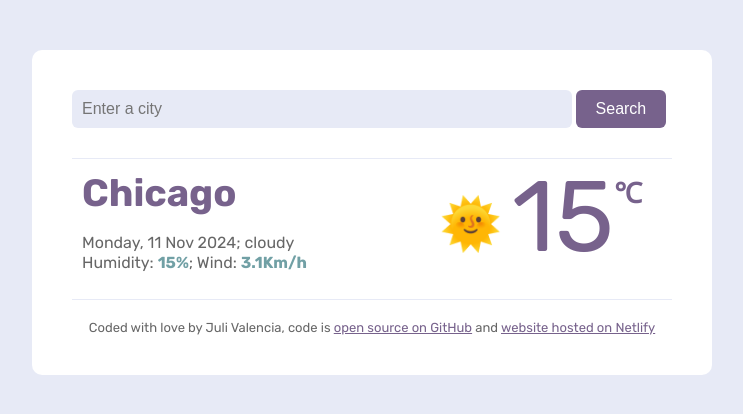
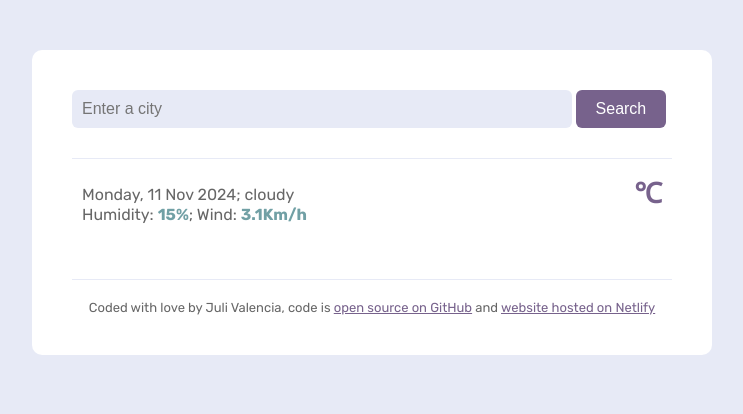
Before and after one commit to juligeyash/SheCodesPlus_my_weather_app_JV, a plain HTML site: page index.html in a window 1280 px wide. Shown: the whole page, without its empty margins (268-1011 px from the left). Drawn offline with nearby package versions, Linux system fonts and the light colour scheme; no server answers.

Commit message:
Made the automatic loading city as Medellin so there is no hard coded data

```diff
--- a/index.html
+++ b/index.html
@@ -21,13 +21,14 @@
     <main>
         <div class = "city-overall-weather">
      <div class = "city-weather-details">
-        <h1 class="city-searched" id="city">Chicago</h1>
+        <h1 class="city-searched" id="city"></h1>
       <p class="city-details"><span id="time">Monday, 11 Nov 2024</span>; </span><span id="weather-description"> cloudy</span><br>
          Humidity: <strong id="humidity">15%</strong>;  Wind: <strong id="wind">3.1Km/h</strong></p>
       </div>
       <div class="city-current-weather">
-        <div class="weather-icon"> 🌞  </div>
-        <div class="current-temperature" id="temperature">15</div>
+        <div class="weather-icon">  </div>
+        <div id="icon"> </div>
+        <div class="current-temperature" id="temperature"></div>
         <div class="temperature-metric">&#8451</div>
       </div>
       </div>
--- a/src/index.js
+++ b/src/index.js
@@ -1,6 +1,7 @@
 function refreshWeather(response) {
-  let temperatureElement = document.querySelector("#temperature");
+    let temperatureElement = document.querySelector("#temperature");
   let temperature = response.data.temperature.current;
+  let cityElement = document.querySelector("#city");
   let descriptionElement = document.querySelector("#weather-description");
   let humidityElement = document.querySelector("#humidity");
   let windElement = document.querySelector("#wind");
@@ -9,11 +10,12 @@ function refreshWeather(response) {
   let iconElement = document.querySelector("#icon");
 
   temperatureElement.innerHTML = Math.round(temperature);
+  cityElement.innerHTML = response.data.city;
   descriptionElement.innerHTML = response.data.condition.description;
   humidityElement.innerHTML = `${response.data.temperature.humidity}%`;
   windElement.innerHTML = `${response.data.wind.speed}Km/h`;
   timeElement.innerHTML = formatDate(date);
-  iconElement.innerHTML = `<img src="${response.data.condition.icon_url}" weather-icon`;
+  iconElement.innerHTML = `<img src="${response.data.condition.icon_url}" class="weather-icon" />`;
 }
 
 function formatDate(date) {
@@ -35,10 +37,11 @@ function searchCity(city) {
 function handleCitySearch(event) {
   event.preventDefault();
   let searchInput = document.querySelector("#search-form-input");
-  let cityElement = document.querySelector("#city");
-  cityElement.innerHTML = searchInput.value;
+
   searchCity(searchInput.value);
 }
 
 let submitSearchElement = document.querySelector("#city-search");
 submitSearchElement.addEventListener("submit", handleCitySearch);
+
+searchCity("Medellin");
--- a/src/style.css
+++ b/src/style.css
@@ -64,7 +64,7 @@ line-height: 20px;
   font-weight: bold;
   color: #77628c;
   display: flex;
-  margin: 20px;
+
 }
 
 strong {
@@ -72,21 +72,22 @@ strong {
 }
 
 .weather-icon {
-font-size: 50px;
-margin-right: 10px;
-line-height: 70px;
+width: 100px;
+height: 100px;
 }
 
 .current-temperature {
     font-size: 100px;
     font-weight: lighter;
     line-height: 55px;
+    margin-top: 20px;
 }
 
 .temperature-metric {
     font-size: 28px;
     margin: 0;
     line-height: 10px;
+    margin-top: 20px;
 }
 
 footer {
```
